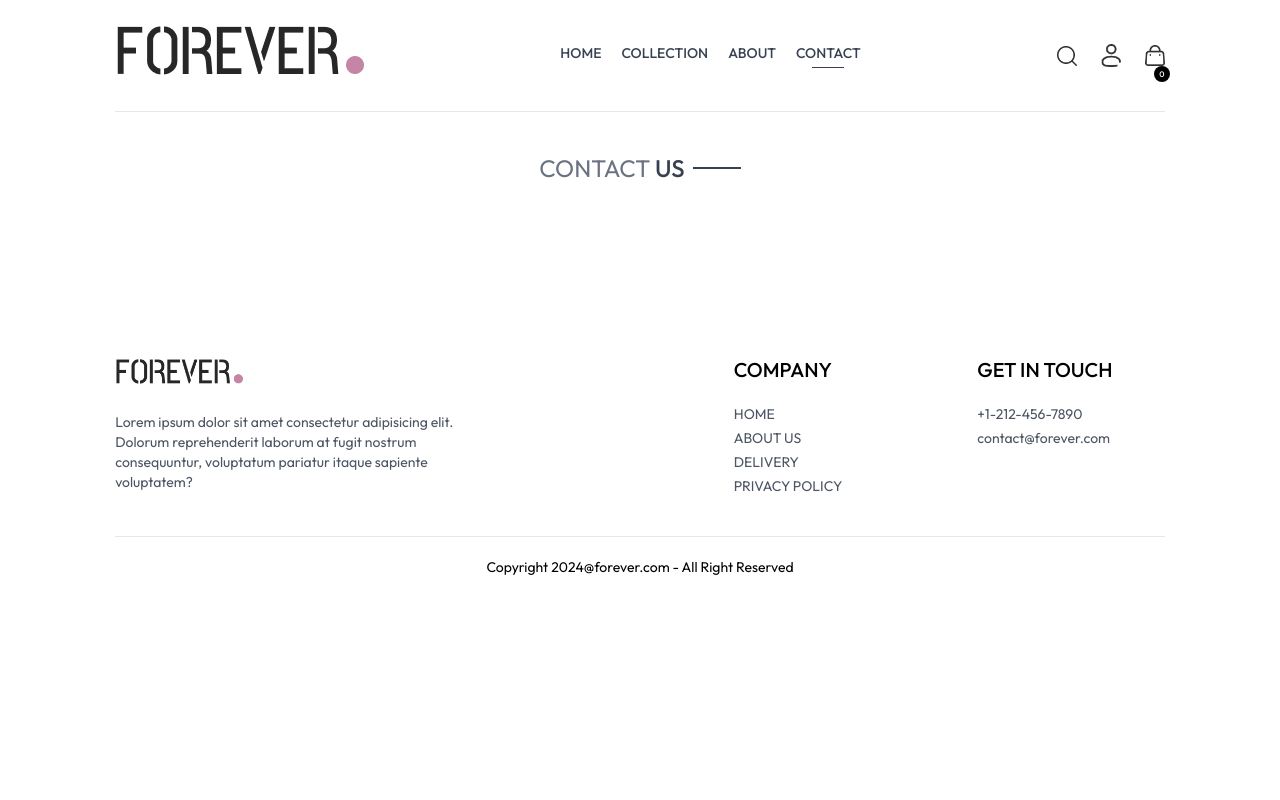
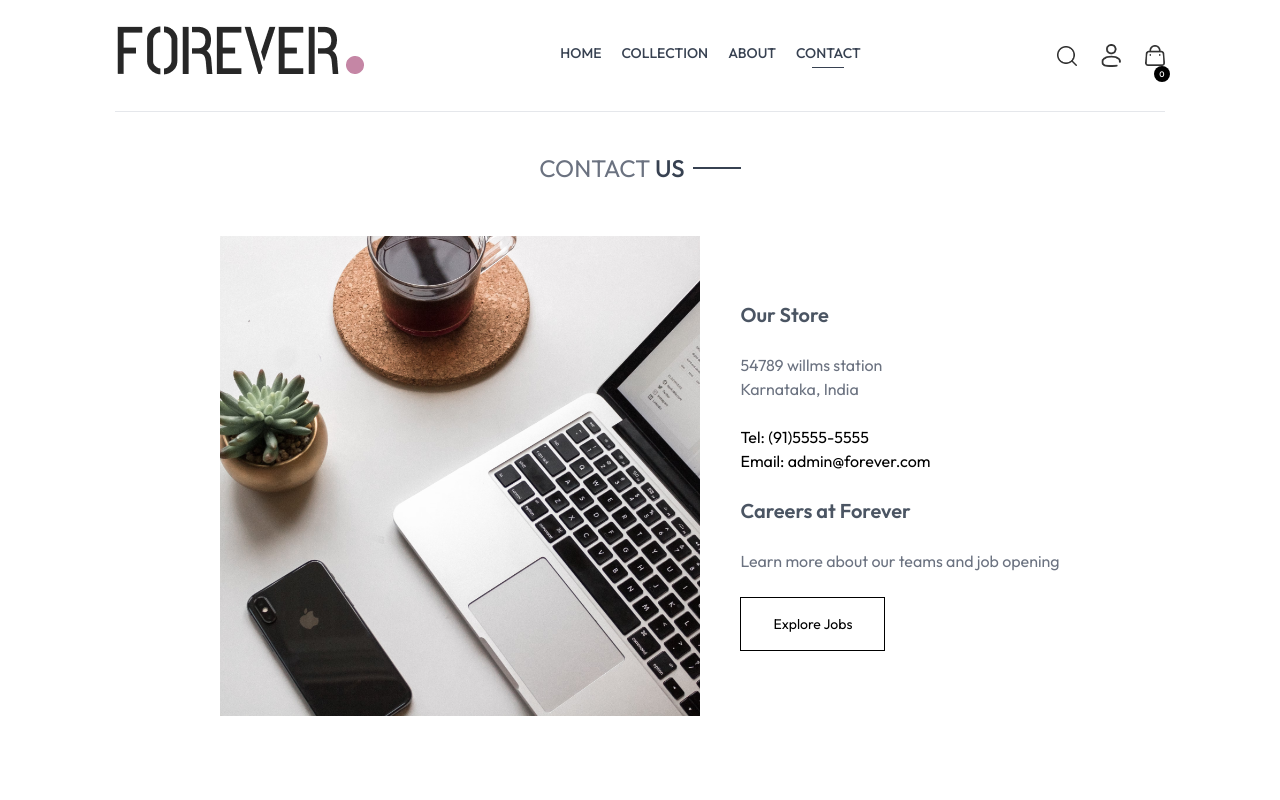
Before and after one commit to mdshoeb8147/forever, a React (Vite) app in the folder frontend/: page /contact in a window 1280 px wide. Shown: the top 800 px of the page. Built offline with nearby package versions, Linux system fonts and the light colour scheme.

Commit message:
front end completed 51027

```diff
--- a/frontend/src/pages/Contact.jsx
+++ b/frontend/src/pages/Contact.jsx
@@ -1,3 +1,5 @@
+import { assets } from "../assets/frontend_assets/assets";
+import NewsletterBox from "../components/NewsletterBox";
 import Title from "../components/Title";
 
 const Contact = () => {
@@ -6,6 +8,32 @@ const Contact = () => {
       <div className="text-center text-2xl pt-10 border-t">
         <Title text1={"CONTACT"} text2={"US"} />
       </div>
+      <div className="my-10 flex flex-col justify-center md:flex-row gap-10 mb-28">
+        <img
+          className="w-full md:max-w-[480px]"
+          src={assets.contact_img}
+          alt=""
+        />
+        <div className="flex flex-col justify-center items-start gap-6">
+          <p className="font-semibold text-xl text-gray-600">Our Store</p>
+          <p className="text-gray-500">
+            54789 willms station <br /> Karnataka, India
+          </p>
+          <p className="">
+            Tel: (91)5555-5555 <br /> Email: admin@forever.com
+          </p>
+          <p className="font-semibold text-xl text-gray-600">
+            Careers at Forever
+          </p>
+          <p className="text-gray-500">
+            Learn more about our teams and job opening
+          </p>
+          <button className="border border-black px-8 py-4 text-sm hover:bg-black hover:text-white transition-all duration-500">
+            Explore Jobs
+          </button>
+        </div>
+      </div>
+      <NewsletterBox />
     </div>
   );
 };
```
